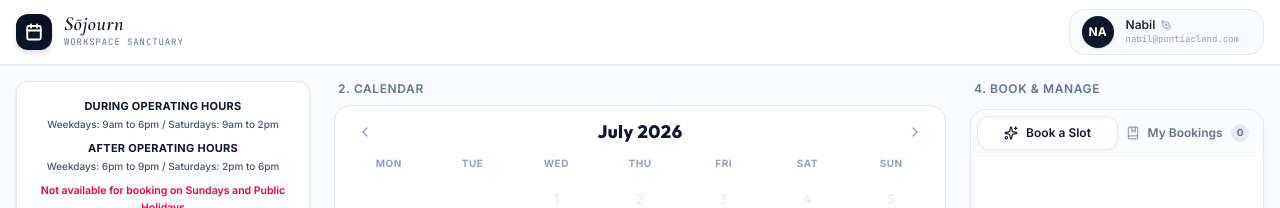
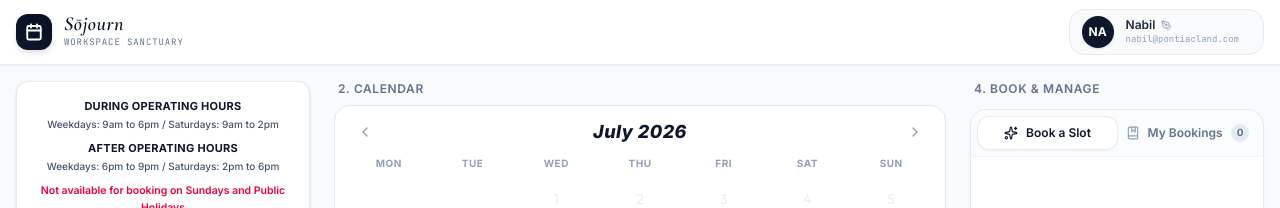
Before and after one commit to nabil-hzn/Camden-Booking-System, a React (Vite) app: page / in a window 1280 px wide. Shown: the top 208 px of the page. Built offline with nearby package versions, Linux system fonts and the light colour scheme.

Commit message:
Switch calendar month/year to italic bold Inter
Load genuine italic weights for Inter (the Outfit display font has no
italic style available) and use italic extrabold Inter for the
month/year header instead of the upright Outfit, keeping the strong
header look with a subtle slant.

```diff
--- a/src/components/Calendar.tsx
+++ b/src/components/Calendar.tsx
@@ -151,7 +151,7 @@ export default function Calendar({ selectedDate, onSelectDate, bookings }: Calen
           <LucideIcon name="ChevronLeft" size={16} />
         </button>
 
-        <h3 className="absolute inset-x-0 mx-auto text-center font-display font-extrabold text-base sm:text-lg text-[#0f172b] tracking-wide pointer-events-none">
+        <h3 className="absolute inset-x-0 mx-auto text-center font-sans italic font-extrabold text-base sm:text-lg text-[#0f172b] tracking-wide pointer-events-none">
           {monthNames[currentMonth]} {currentYear}
         </h3>
 
--- a/src/index.css
+++ b/src/index.css
@@ -1,4 +1,4 @@
-@import url('https://fonts.googleapis.com/css2?family=Cormorant+Garamond:ital,wght@0,300;0,400;0,500;0,600;0,700;1,300;1,400;1,500;1,600&family=Inter:wght@300;400;500;600;700&family=Outfit:wght@300;400;500;600;700;800&family=JetBrains+Mono:wght@400;500&display=swap');
+@import url('https://fonts.googleapis.com/css2?family=Cormorant+Garamond:ital,wght@0,300;0,400;0,500;0,600;0,700;1,300;1,400;1,500;1,600&family=Inter:ital,wght@0,300;0,400;0,500;0,600;0,700;1,600;1,700;1,800&family=Outfit:wght@300;400;500;600;700;800&family=JetBrains+Mono:wght@400;500&display=swap');
 @import "tailwindcss";
 
 @theme {
```
